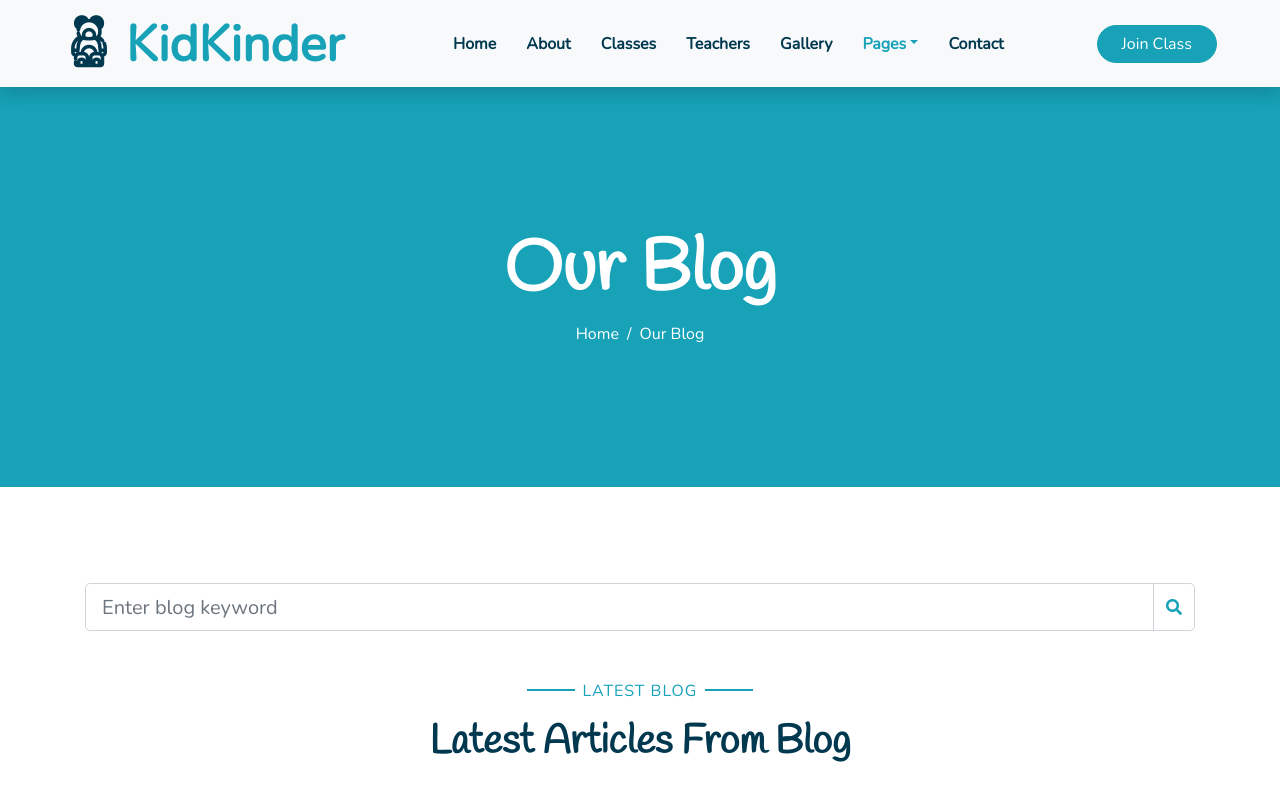
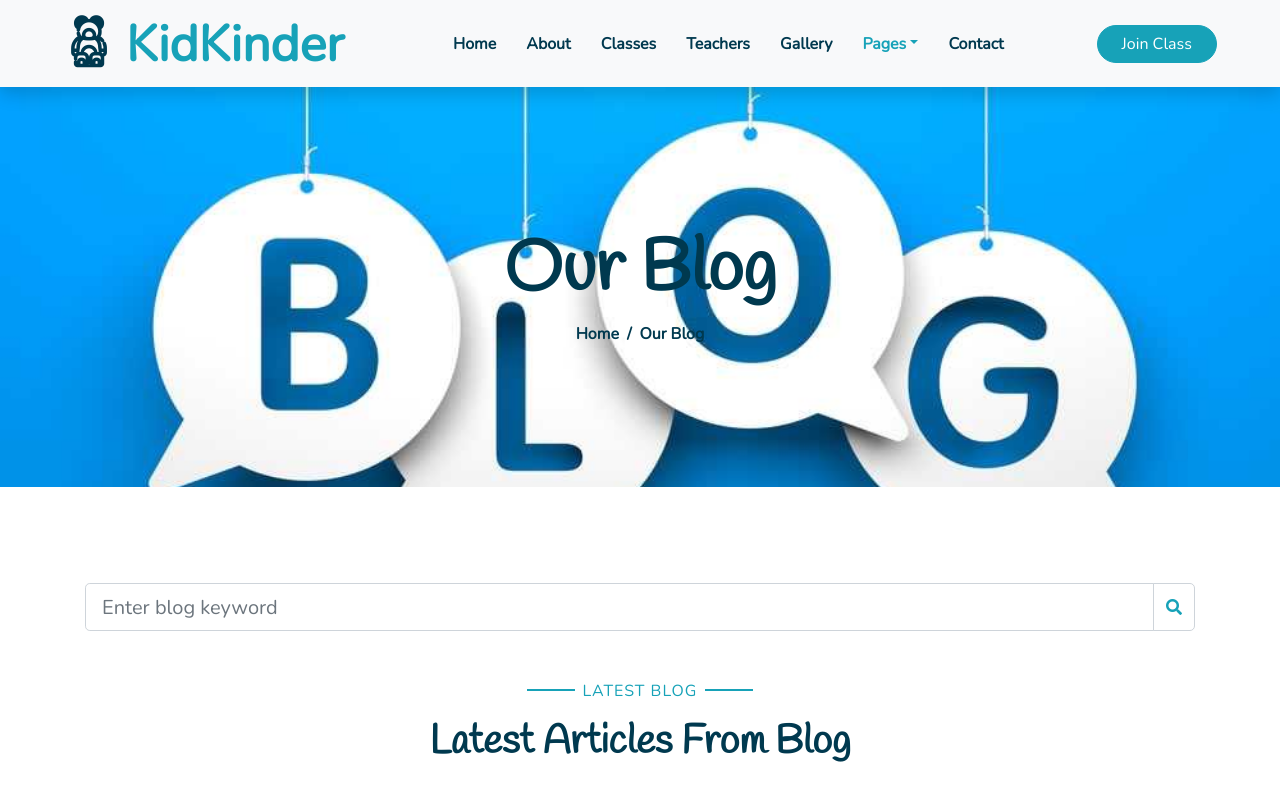
Before and after one commit to ditsacademyofficial/academy_website, a plain HTML site: page blog.html in a window 1280 px wide. Shown: the top 796 px of the page. Drawn offline with nearby package versions, Linux system fonts and the light colour scheme.

Commit message:
Add a blog header background image. Updated blog page css.

```diff
--- a/blog.html
+++ b/blog.html
@@ -67,9 +67,9 @@
     <!-- Header Start -->
     <div class="container-fluid bg-primary mb-5 img-blog-header">
         <div class="d-flex flex-column align-items-center justify-content-center" style="min-height: 400px">
-            <h3 class="display-3 font-weight-bold text-white">Our Blog</h3>
-            <div class="d-inline-flex text-white">
-                <p class="m-0"><a class="text-white" href="">Home</a></p>
+            <h3 class="display-3 font-weight-bold text-secondary">Our Blog</h3>
+            <div class="d-inline-flex font-weight-bold text-secondary">
+                <p class="m-0"><a class="font-weight-bold text-secondary" href="">Home</a></p>
                 <p class="m-0 px-2">/</p>
                 <p class="m-0">Our Blog</p>
             </div>
--- a/css/blog.css
+++ b/css/blog.css
@@ -0,0 +1,7 @@
+.img-blog-header {
+    border-color: #28a745;
+    background-image: url("../img/blogs-bg.jpg");
+    background-repeat: no-repeat;
+    background-position: center;
+    background-size: cover;
+  }
```
Also changed, not shown: img/blogs-bg.jpg (added).
